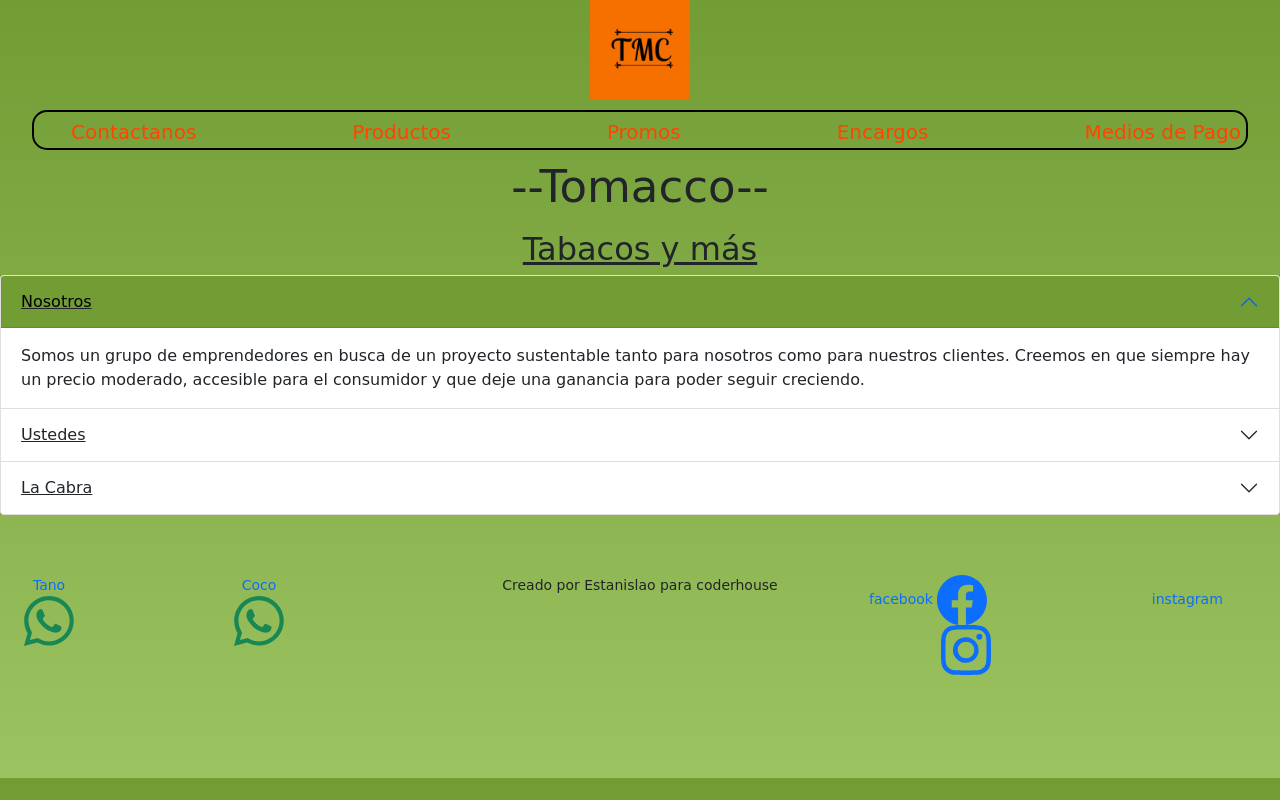
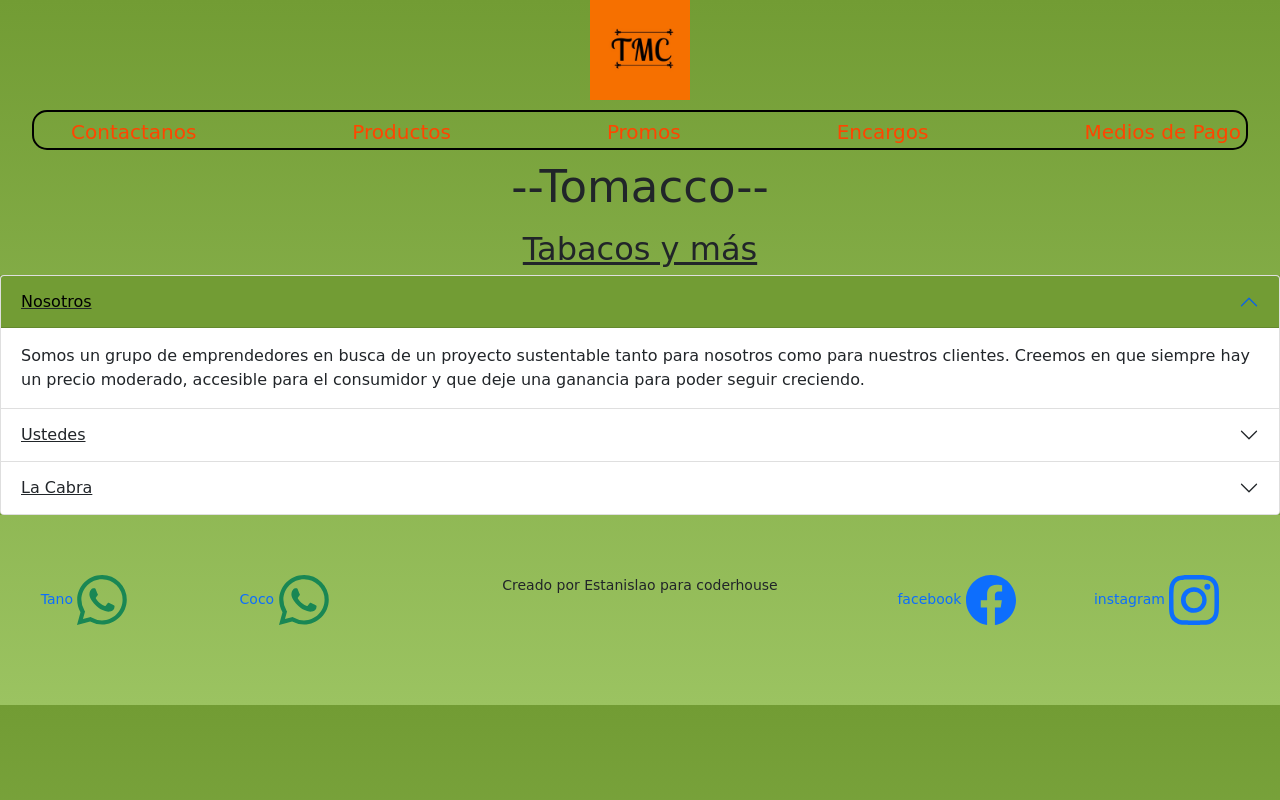
Before and after one commit to EstanislaoCaputto/tomacoweb, a plain HTML site: page index.html in a window 1280 px wide. Drawn offline with nearby package versions, Linux system fonts and the light colour scheme; a web font is replaced by a local one.

Commit message:
correcion de iconos

```diff
--- a/scss/estilos.scss
+++ b/scss/estilos.scss
@@ -4,8 +4,8 @@ $colorinput:#FF8724;
 $colorFondo:#729c34;
 
 * {
-    margin: 0%;
-    padding: 0%;
+    margin: 0;
+    padding: 0;
     font-family: 'Sansita Swashed', cursive;
     box-sizing: border-box
 }
@@ -59,8 +59,8 @@ h2 {
         justify-content: space-around;
         a {
             text-decoration: none;
-            padding-left: 25%;
-            margin-bottom: 33%;
+            padding-left: 25px;
+            margin-bottom: 33px;
         }
 
     }
@@ -73,8 +73,8 @@ h2 {
             text-decoration: none;
             text-align: center;
             width: 100px;
-            margin-right: 40%;
-            margin-bottom: 33%;
+            margin-right: 100px;
+            margin-bottom: 80px;
         }
     }
     .derechos {
```
Also changed, not shown: scss/estilos.css, 1 other file.
